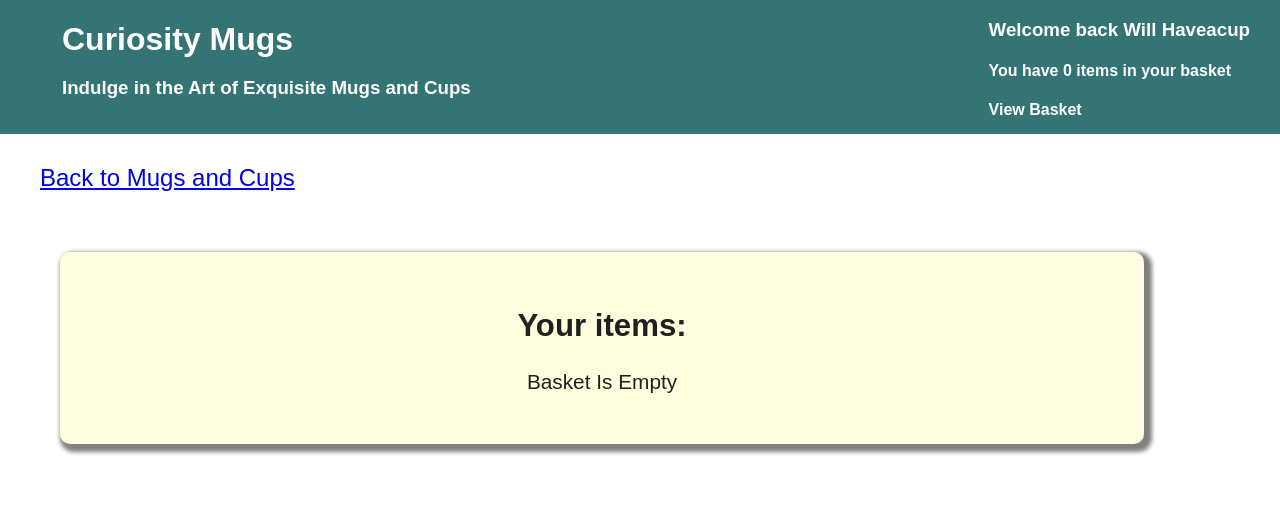
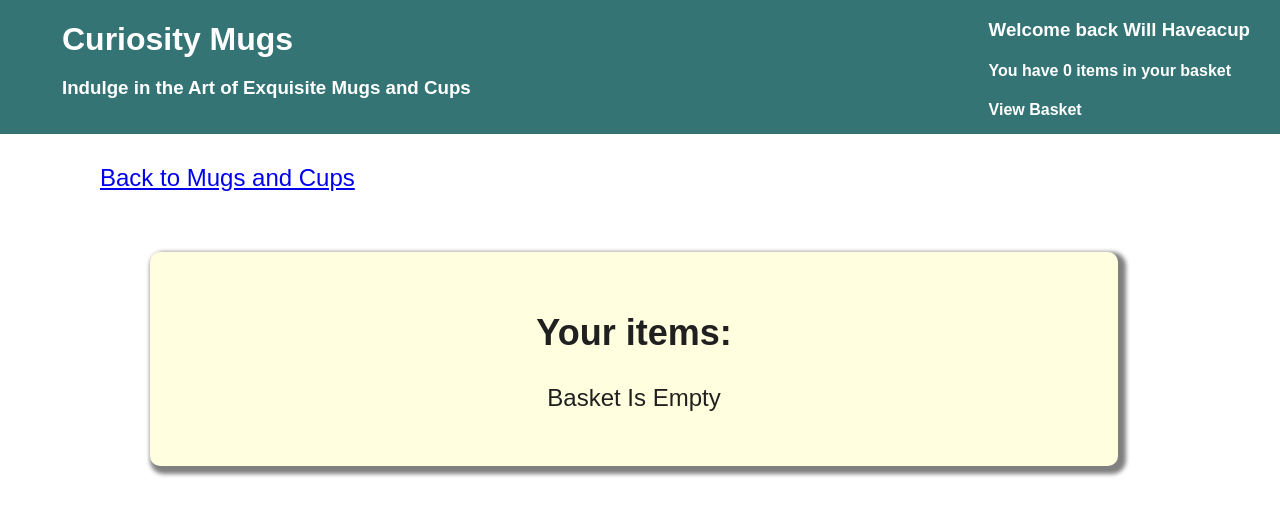
Before and after one commit to taksgarby/curiositymugs, a React (Create React App) app: page /basket in a window 1280 px wide. Shown: the top 516 px of the page. Built offline with nearby package versions, Linux system fonts and the light colour scheme.

Commit message:
changed delete button styling

```diff
--- a/src/components/Basket.js
+++ b/src/components/Basket.js
@@ -5,27 +5,34 @@ import { Link } from "react-router-dom";
 const Basket = ( { user, onRemoveItem } ) => {
 
     const Basketlist = styled.div`
-        width:80%;
-        margin: 60px;
-        padding: 30px;
+        width:60%;
+        margin-top: 60px;
+        margin-left: 150px;
+        padding-top: 30px;
+        padding-bottom: 30px;
+        padding-left: 100px;
+        padding-right: 100px;
         background-color: lightyellow;
         color: #202020;
         box-shadow: 4px 4px 4px 4px grey;
         border-radius: 10px;
         text-align: center;
-        font-size: 1.3rem;
+        font-size: 1.5rem;
     `
 
     const Button = styled.button `
         background-color: white;
         color: black;
-        margin: 5px;
+        margin-top: 0;
+        padding: 10px;
+        margin-bottom: 10px;
         border: 2px solid grey;
         border-radius: 8px;
+        font-size: 1rem;
      `
 
     const BackToList = styled.p`
-        margin-left: 40px;
+        margin-left: 100px;
         margin-top: 30px;
         text-decoration: none;
         font-size: 1.5rem;
--- a/src/components/ItemsList.js
+++ b/src/components/ItemsList.js
@@ -4,7 +4,7 @@ import styled from 'styled-components';
 
 const ItemsList = ({ items, user, onBasketAdd }) => {
 
-  const ItemList = styled.div `
+  const ItemList = styled.div`
     display: flex;
     flex-wrap: wrap;
     justify-content: space-around;
--- a/src/data/ShopItems.js
+++ b/src/data/ShopItems.js
@@ -1,13 +1,13 @@
 const storedItems = [
     { id: 1, name: "House Mug with Lid", brand: "Mug", image: 'house_mug.png', price: 35 },
-    { id: 2, name: "Island Mug", brand: "Mug", image: 'island_mug.png', price: 20 },
+    { id: 2, name: "Village Mug", brand: "Mug", image: 'world_mug.png', price: 20 },
     { id: 3, name: "Rabbit Art Mug", brand: "Mug", image: 'rabbit_mug1.png', price: 20 },
-    { id: 4, name: "Rabbit Sea Art Mug", brand: "Mug", image: 'rabbit_mug2.png', price: 20 },
-    { id: 5, name: "Dark Forest Cup", brand: "Cup", image: 'darkforest_cup.png', price: 22 },
-    { id: 6, name: "Pink Forest Cup", brand: "Cup", image: 'pinkforest_cup.png', price: 22 },
-    { id: 7, name: "Green Forest Cup", brand: "Cup", image: 'greenforest_cup.png', price: 22 },
-    { id: 8, name: "Tsunami Art Cup", brand: "Cup", image: 'tsunami_cup.png', price: 20 },
-    { id: 9, name: "World Mug", brand: "Mug", image: 'world_mug.png', price: 30 },
+    { id: 4, name: "Dark Forest Cup", brand: "Cup", image: 'darkforest_cup.png', price: 22 },
+    { id: 5, name: "Pink Forest Cup", brand: "Cup", image: 'pinkforest_cup.png', price: 22 },
+    { id: 6, name: "Green Forest Cup", brand: "Cup", image: 'greenforest_cup.png', price: 22 },
+    { id: 7, name: "Tsunami Art Cup", brand: "Cup", image: 'tsunami_cup.png', price: 20 },
+    { id: 8, name: "Island Mug", brand: "Mug", image: 'island_mug.png', price: 30 },
+    { id: 9, name: "Rabbit Sea Art Mug", brand: "Mug", image: 'rabbit_mug2.png', price: 20 }
 ];
 
 export default storedItems;
```
Also changed, not shown: src/components/Item.js (+3 -4 lines).
